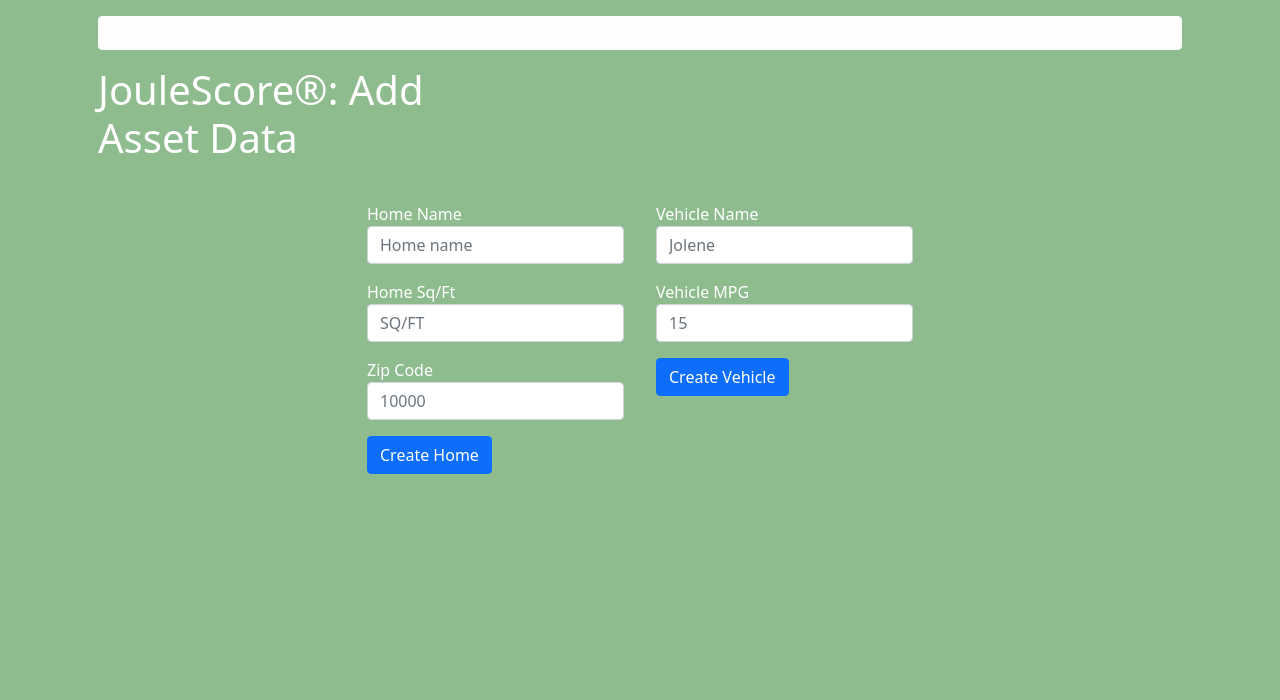
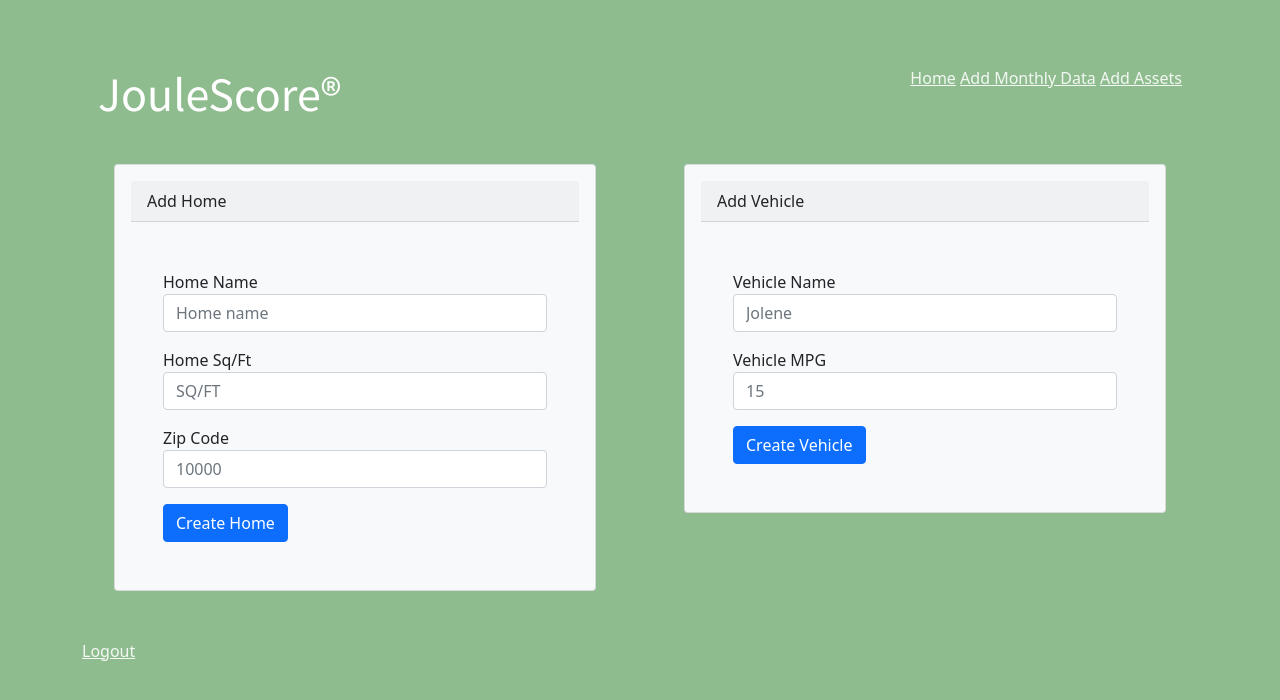
Before and after one commit to jayomeara/September22Cohort-ProjectsAndAlgorithms, a Flask app: page /addAsset/ in a window 1280 px wide. Shown: the top 700 px of the page. Run offline with Flask 2, Linux system fonts and the light colour scheme; the visitor is signed in with stand-in values (Sample User, id 1); data that the repository does not hold is empty.

Commit message:
tuesday afternoon progress

```diff
--- a/assignments/week 03/solo_project/flask_app/controllers/users.py
+++ b/assignments/week 03/solo_project/flask_app/controllers/users.py
@@ -43,8 +43,8 @@ def login():
     data = {
         'email': request.form['email']
     }
-    user = User.getEmail(data) # check if the email is in the database
-    if not user: # if not let them know
+    user = User.getEmail(data)
+    if not user:
         flash('That email is not in our database')
         return redirect('/')
     if not bcrypt.check_password_hash(user.password, request.form['password']):
@@ -68,6 +68,7 @@ def dashboard():
     data = {
         'id': session['user_id']
     }
+    # Score.updateGasScore()
     theUser = User.getOne(data)
     months = Month.getAll()
     assets = Asset.getAll()
--- a/assignments/week 03/solo_project/flask_app/static/css/styles.css
+++ b/assignments/week 03/solo_project/flask_app/static/css/styles.css
@@ -12,3 +12,10 @@ margin: 1em;
 .card {
 
 }
+h1 {
+  font-family: 'Source Sans Pro', sans-serif;
+  font-size: 300%;
+}
+p {
+  font-family: 'Source Sans Pro', sans-serif;
+}
--- a/assignments/week 03/solo_project/flask_app/templates/addAsset.html
+++ b/assignments/week 03/solo_project/flask_app/templates/addAsset.html
@@ -6,10 +6,13 @@
     <meta name="viewport" content="width=device-width, initial-scale=1.0">
     <link href="https://cdn.jsdelivr.net/npm/bootstrap@5.1.3/dist/css/bootstrap.min.css" rel="stylesheet">
     <link rel="stylesheet" href="/static/css/styles.css">
+    <link rel="preconnect" href="https://fonts.googleapis.com">
+    <link rel="preconnect" href="https://fonts.gstatic.com" crossorigin>
+    <link href="https://fonts.googleapis.com/css2?family=Source+Sans+Pro&display=swap" rel="stylesheet">
     <title>JouleScore®</title>
 </head>
 <body class="container">
-  <div class="alert alert-light" role="alert">
+  <div class="alert" role="alert">
     {% with messages = get_flashed_messages() %}
         {%if messages %}
             {% for m in messages %}
@@ -19,11 +22,20 @@
     {% endwith %}
   </div>
   <header class="row justify-content-between">
-      <div class="col-4">
-          <h1>JouleScore®: Add Asset Data</h1>
+      <div class="col-md-auto">
+          <h1>JouleScore®</h1>
+      </div>
+      <div class="col-auto">
+          <a href="/dashboard/">Home</a>
+          <a href="/addMonth/">Add Monthly Data</a>
+          <a href="/addAsset/">Add Assets</a>
       </div>
   </header>
-    <main class="d-flex justify-content-center">
+    <div class="row align-items-start">
+      <div class="col">
+          <div class="card text-dark bg-light mb-3">
+              <div class="card-header">Add Home</div>
+              <div class="card-body">
                   <form action="/createAsset/" method="post">
                       <div class="form-group">
                         <label for="homeName">Home Name</label>
@@ -40,7 +52,13 @@
                       <div><input type="hidden" name="user_id" value="{{session.user_id}}"></div>
                       <div><button class="btn btn-primary">Create Home</button></div>
                     </form>
-
+              </div>
+          </div>
+      </div>
+      <div class="col">
+        <div class="card text-dark bg-light mb-3">
+            <div class="card-header">Add Vehicle</div>
+            <div class="card-body">
               <form action="/createCar/" method="post">
                   <div class="form-group">
                     <label for="carName">Vehicle Name</label>
@@ -53,9 +71,11 @@
                 <div><input type="hidden" name="user_id" value="{{session.user_id}}"></div>
                 <div><button class="btn btn-primary">Create Vehicle</button></div>
               </form>
-    </main>
-    <footer>
+            </div>
+        </div>
+      </div>
+    </div>
+    <footer><a href="/logout/">Logout</a></footer>
 
-    </footer>
 </body>
 </html>
```
Also changed, not shown: assignments/week 03/solo_project/flask_app/models/score.py (+59 -3 lines), assignments/week 03/solo_project/flask_app/templates/addMonth.html (+19 -8 lines), assignments/week 03/solo_project/flask_app/templates/dashboard.html (+10 -6 lines), assignments/week 03/solo_project/flask_app/templates/index.html (+4 -4 lines), assignments/week 03/solo_project/flask_app/templates/menu.html (deleted, +0 -10 lines), 2 other files. Lines whose indentation alone changed are shown as unchanged.
